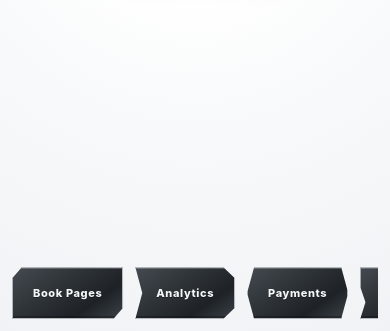
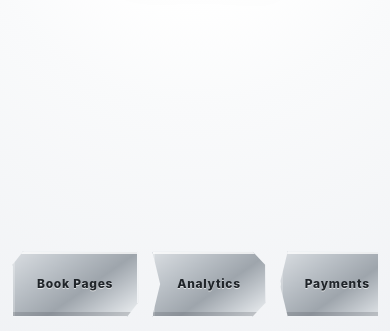
Before and after one commit to industriesbarbph-rgb/pagestech-publisherconsole, a website built with Vite: page index.html in a window 390 px wide. Shown: the part 513-844 px from the top of the page. Built offline with nearby package versions, Linux system fonts and the light colour scheme.

Commit message:
Thicken and lighten sculptural navigation pills

```diff
--- a/src/pill-overrides.css
+++ b/src/pill-overrides.css
@@ -1,26 +1,27 @@
 .preview-shell .rail-all {
-  gap: 12px !important;
-  bottom: 12px !important;
+  gap: 14px !important;
+  bottom: 14px !important;
   border-radius: 0 !important;
 }
 
 .preview-shell .rail button,
 .preview-shell .analytics-menu button {
   position: relative;
-  min-height: 58px;
-  padding: 18px 24px !important;
-  border: 1px solid rgba(231, 235, 240, .72) !important;
-  color: #f4f6f8 !important;
+  min-height: 78px;
+  padding: 26px 30px !important;
+  border: 1px solid rgba(245, 247, 249, .94) !important;
+  color: #20252a !important;
   background:
-    linear-gradient(145deg, #454a50 0%, #2f3439 38%, #1e2227 72%, #3a4046 100%) !important;
+    linear-gradient(145deg, #d9dde1 0%, #bcc2c8 28%, #9ea5ac 58%, #cbd0d5 82%, #edf0f2 100%) !important;
   box-shadow:
-    inset 0 1px 0 rgba(255,255,255,.20),
-    inset 0 -2px 0 rgba(0,0,0,.28),
-    0 10px 26px rgba(17,24,39,.18) !important;
-  text-shadow: 0 1px 0 rgba(0,0,0,.38);
-  font-size: 11px !important;
+    inset 0 2px 0 rgba(255,255,255,.78),
+    inset 0 -4px 0 rgba(75,82,89,.24),
+    inset 2px 0 0 rgba(255,255,255,.24),
+    0 12px 30px rgba(17,24,39,.16) !important;
+  text-shadow: 0 1px 0 rgba(255,255,255,.62);
+  font-size: 12px !important;
   font-weight: 800 !important;
-  letter-spacing: .055em !important;
+  letter-spacing: .06em !important;
   line-height: 1 !important;
   border-radius: 0 !important;
   transition: transform .18s ease, filter .18s ease, box-shadow .18s ease !important;
@@ -31,19 +32,19 @@
 .preview-shell .rail button.is-active,
 .preview-shell .analytics-menu button:hover,
 .preview-shell .analytics-menu button:focus-visible {
-  color: #171a1e !important;
+  color: #11161a !important;
   background:
-    linear-gradient(145deg, #f4f5f6 0%, #cfd3d7 28%, #aeb4ba 58%, #e9ebed 100%) !important;
+    linear-gradient(145deg, #ffffff 0%, #e5e8eb 30%, #c7ccd1 58%, #f1f3f5 100%) !important;
   box-shadow:
-    inset 0 1px 0 rgba(255,255,255,.92),
-    inset 0 -2px 0 rgba(73,80,87,.28),
-    0 14px 34px rgba(17,24,39,.22) !important;
+    inset 0 2px 0 rgba(255,255,255,1),
+    inset 0 -4px 0 rgba(100,108,116,.22),
+    0 16px 38px rgba(17,24,39,.19) !important;
   transform: translateY(-2px);
 }
 
 .preview-shell .rail button:focus-visible,
 .preview-shell .analytics-menu button:focus-visible {
-  outline: 2px solid rgba(157, 166, 176, .9);
+  outline: 2px solid rgba(143, 151, 160, .9);
   outline-offset: 3px;
 }
 
@@ -72,25 +73,25 @@
 }
 
 .preview-shell .analytics-menu {
-  bottom: 86px !important;
-  gap: 12px !important;
+  bottom: 108px !important;
+  gap: 14px !important;
 }
 
 .preview-shell .analytics-menu button[data-analytics="Users"] {
-  min-width: 116px;
+  min-width: 132px;
   clip-path: polygon(12% 0, 100% 0, 92% 50%, 100% 100%, 12% 100%, 0 50%);
 }
 
 .preview-shell .analytics-menu button[data-analytics="SEO"] {
-  min-width: 116px;
+  min-width: 132px;
   clip-path: polygon(0 0, 88% 0, 100% 50%, 88% 100%, 0 100%, 8% 50%);
 }
 
 @media (max-width: 860px) {
   .preview-shell .rail button,
   .preview-shell .analytics-menu button {
-    min-height: 52px;
-    padding: 16px 20px !important;
+    min-height: 66px;
+    padding: 22px 24px !important;
   }
-  .preview-shell .analytics-menu { bottom: 80px !important; }
+  .preview-shell .analytics-menu { bottom: 96px !important; }
 }
```
